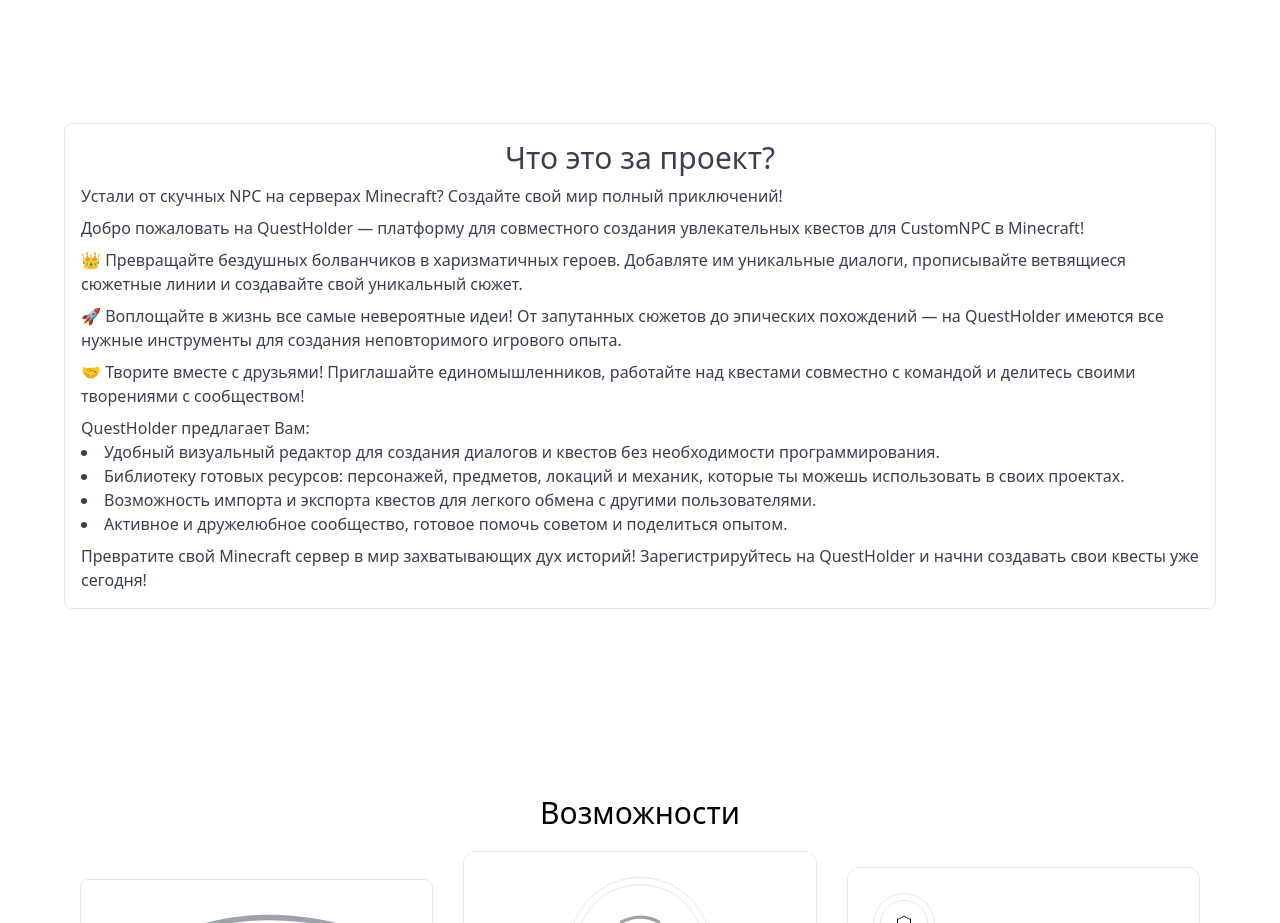
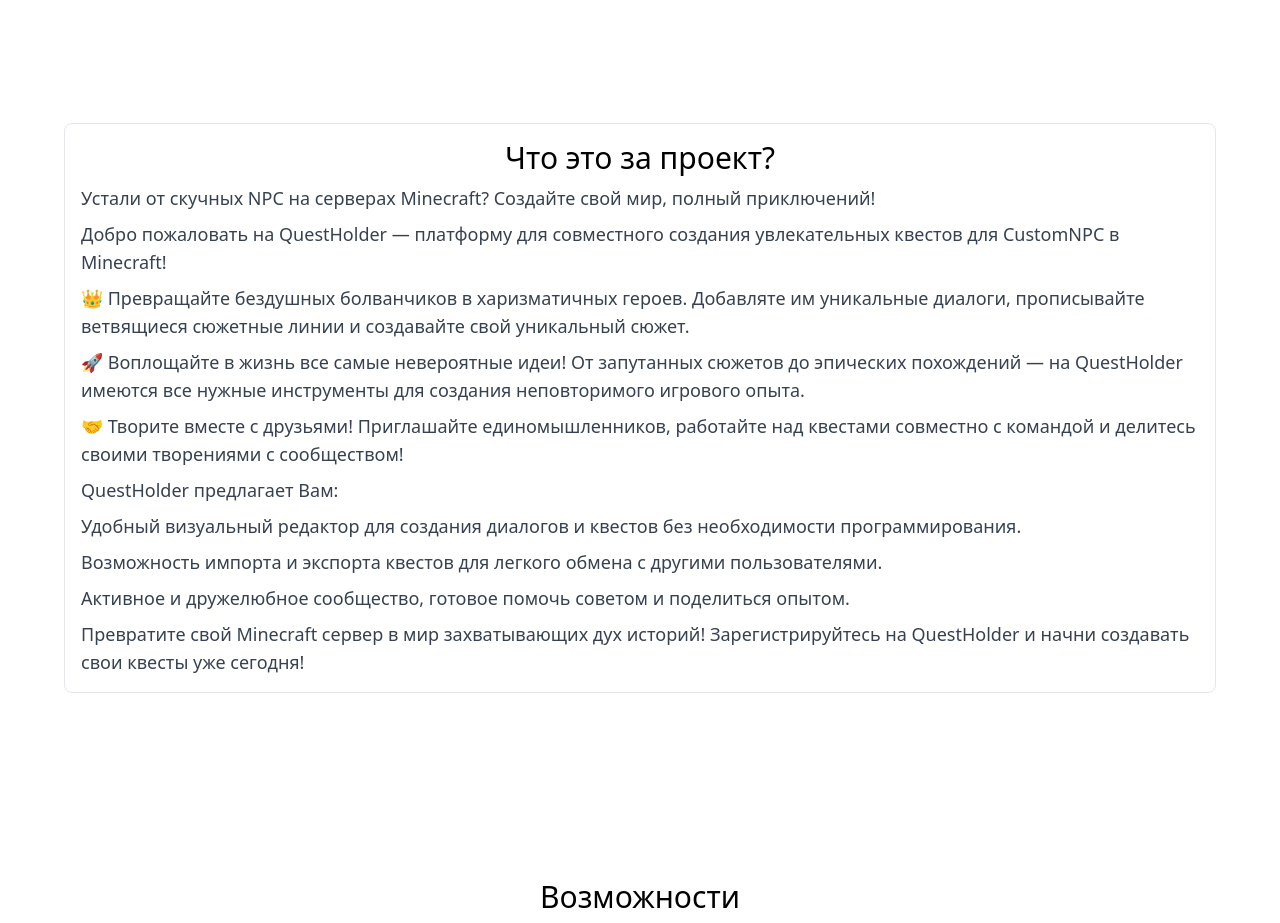
Before and after one commit to romanskijdev-group/web_cnpc_front, a React (Vite) app: page / in a window 1280 px wide. Shown: the part 1180-2103 px from the top of the page. Built offline with nearby package versions, Linux system fonts and the light colour scheme.

Commit message:
updating text + add smiles

```diff
--- a/src/components/mainPage/about_project/About.tsx
+++ b/src/components/mainPage/about_project/About.tsx
@@ -1,23 +1,30 @@
+import { LuCrown } from "react-icons/lu";
+import { BsFillRocketTakeoffFill } from "react-icons/bs";
+import { FaHandshake } from "react-icons/fa6";
+import { FaFileImport } from "react-icons/fa6";
+import { FaPeopleArrows } from "react-icons/fa";
+import { FaTools } from "react-icons/fa";
+
+
 export const About = () => {
     return(
-        <div className='sm:max-w-screen-xl w-[90%] mx-auto mt-[150px] border dark:border-gray-500 rounded-lg p-4' id='about' data-aos='fade-up'>
-            <div className='flex flex-col gap-[8px] dark:text-gray-300 text-gray-700'>
+        <div className='flex flex-col gap-[8px] sm:max-w-screen-xl w-[90%] mx-auto mt-[150px] border dark:border-gray-500 rounded-lg p-4' id='about' data-aos='fade-up'>
                 <h1 className='dark:text-gray-200 text-center text-xl sm:text-3xl'>Что это за проект?</h1>
-                <h2 className='dark:text-gray-300 text-gray-700'> Устали от скучных NPC на серверах Minecraft? Создайте свой мир полный приключений!</h2>
-                <p className='dark:text-gray-300 text-gray-700'>Добро пожаловать на QuestHolder — платформу для совместного создания увлекательных квестов для CustomNPC в Minecraft!</p>
-                <p className='dark:text-gray-300 text-gray-700'>👑 Превращайте бездушных болванчиков в харизматичных героев.
-                Добавляте им уникальные диалоги, прописывайте ветвящиеся сюжетные линии и создавайте свой уникальный сюжет.</p>
-                <p className='dark:text-gray-300 text-gray-700'>🚀 Воплощайте в жизнь все самые невероятные идеи!
-                От запутанных сюжетов до эпических похождений — на QuestHolder имеются все нужные инструменты для создания неповторимого игрового опыта.</p>
-                <p className='dark:text-gray-300 text-gray-700'>🤝 Творите вместе с друзьями!
-                Приглашайте единомышленников, работайте над квестами совместно с командой и делитесь своими творениями с сообществом!</p>
+                <div className='flex flex-col gap-[8px] dark:text-gray-300 text-gray-700 sm:text-lg'>
+                    <h2> Устали от скучных NPC на серверах Minecraft? Создайте свой мир, полный приключений!</h2>
+                    <p>Добро пожаловать на QuestHolder — платформу для совместного создания увлекательных квестов для CustomNPC в Minecraft!</p>
+                    <p>👑 Превращайте бездушных болванчиков в харизматичных героев.
+                    Добавляте им уникальные диалоги, прописывайте ветвящиеся сюжетные линии и создавайте свой уникальный сюжет.</p>
+                    <p>🚀 Воплощайте в жизнь все самые невероятные идеи!
+                    От запутанных сюжетов до эпических похождений — на QuestHolder имеются все нужные инструменты для создания неповторимого игрового опыта.</p>
+                    <p>🤝 Творите вместе с друзьями!
+                    Приглашайте единомышленников, работайте над квестами совместно с командой и делитесь своими творениями с сообществом!</p>
 
-                <p>QuestHolder предлагает Вам:
-                <li>Удобный визуальный редактор для создания диалогов и квестов без необходимости программирования.</li>
-                <li>Библиотеку готовых ресурсов: персонажей, предметов, локаций и механик, которые ты можешь использовать в своих проектах.</li>
-                <li>Возможность импорта и экспорта квестов для легкого обмена с другими пользователями.</li>
-                <li>Активное и дружелюбное сообщество, готовое помочь советом и поделиться опытом.</li></p>
-                <p>Превратите свой Minecraft сервер в мир захватывающих дух историй! Зарегистрируйтесь на QuestHolder и начни создавать свои квесты уже сегодня!</p>
+                    <p>QuestHolder предлагает Вам:</p>
+                    <p>Удобный визуальный редактор для создания диалогов и квестов без необходимости программирования.</p>
+                    <p>Возможность импорта и экспорта квестов для легкого обмена с другими пользователями.</p>
+                    <p>Активное и дружелюбное сообщество, готовое помочь советом и поделиться опытом.</p>
+                    <p>Превратите свой Minecraft сервер в мир захватывающих дух историй! Зарегистрируйтесь на QuestHolder и начни создавать свои квесты уже сегодня!</p>
             </div>
         </div>
 
```
